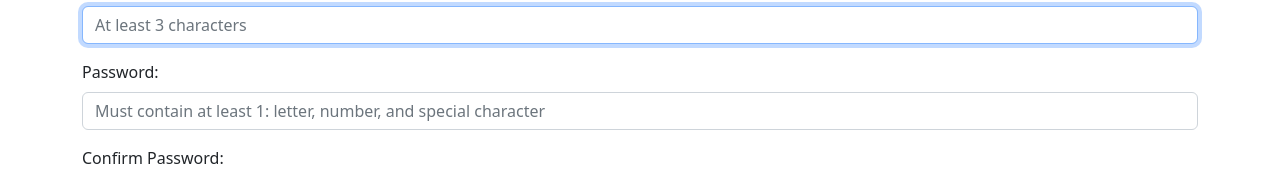
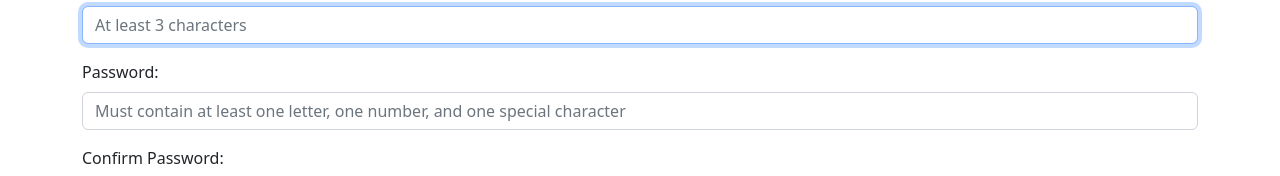
Before and after one commit to oneexists/Bookshelf, a React (Create React App) app in the folder react-ui/: page /register in a window 1280 px wide. Shown: the part 152-328 px from the top of the page. Built offline with nearby package versions, Linux system fonts and the light colour scheme.

Commit message:
improved aria label descriptions

```diff
--- a/react-ui/src/components/Login/index.js
+++ b/react-ui/src/components/Login/index.js
@@ -54,7 +54,7 @@ export default function Login() {
                     <label htmlFor="username" className="form-label">Username:</label>
                     <input
                         type="text"
-                        aria-label="username"
+                        aria-label="login username"
                         aria-required="true"
                         ref={usernameRef}
                         className="form-control"
@@ -68,7 +68,7 @@ export default function Login() {
                     <label htmlFor="password" className="form-label">Password:</label>
                     <input
                         type="password"
-                        aria-label="password"
+                        aria-label="login password"
                         aria-required="true"
                         className="form-control"
                         id="password"
--- a/react-ui/src/components/Register/index.js
+++ b/react-ui/src/components/Register/index.js
@@ -61,7 +61,7 @@ export default function Register() {
                     <label htmlFor="username" className="form-label">Username:</label>
                     <input
                         type="text"
-                        aria-label="username"
+                        aria-label="register username"
                         aria-required="true"
                         ref={usernameRef}
                         className="form-control"
@@ -76,11 +76,11 @@ export default function Register() {
                     <label htmlFor="password" className="form-label">Password:</label>
                     <input
                         type="password"
-                        aria-label="password"
+                        aria-label="register password"
                         aria-required="true"
                         className="form-control"
                         id="password"
-                        placeholder="Must contain at least 1: letter, number, and special character"
+                        placeholder="Must contain at least one letter, one number, and one special character"
                         required
                         { ...passwordProps }
                     />
@@ -90,7 +90,7 @@ export default function Register() {
                     <label htmlFor="confirmPassword" className="form-label">Confirm Password:</label>
                     <input
                         type="password"
-                        aria-label="athlete confirm password"
+                        aria-label="register confirm password"
                         aria-required="true"
                         className="form-control"
                         id="confirmPassword"
```
